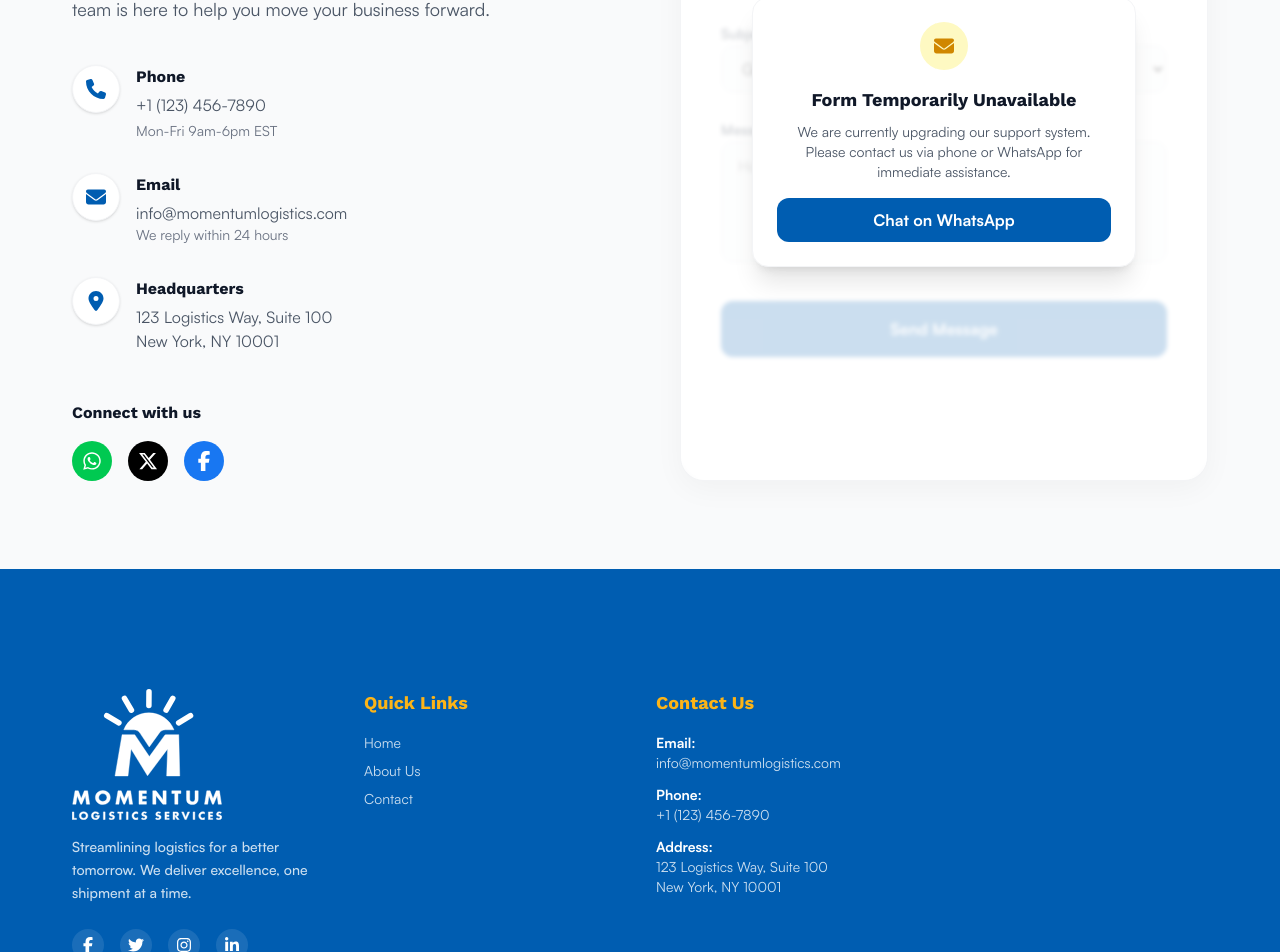
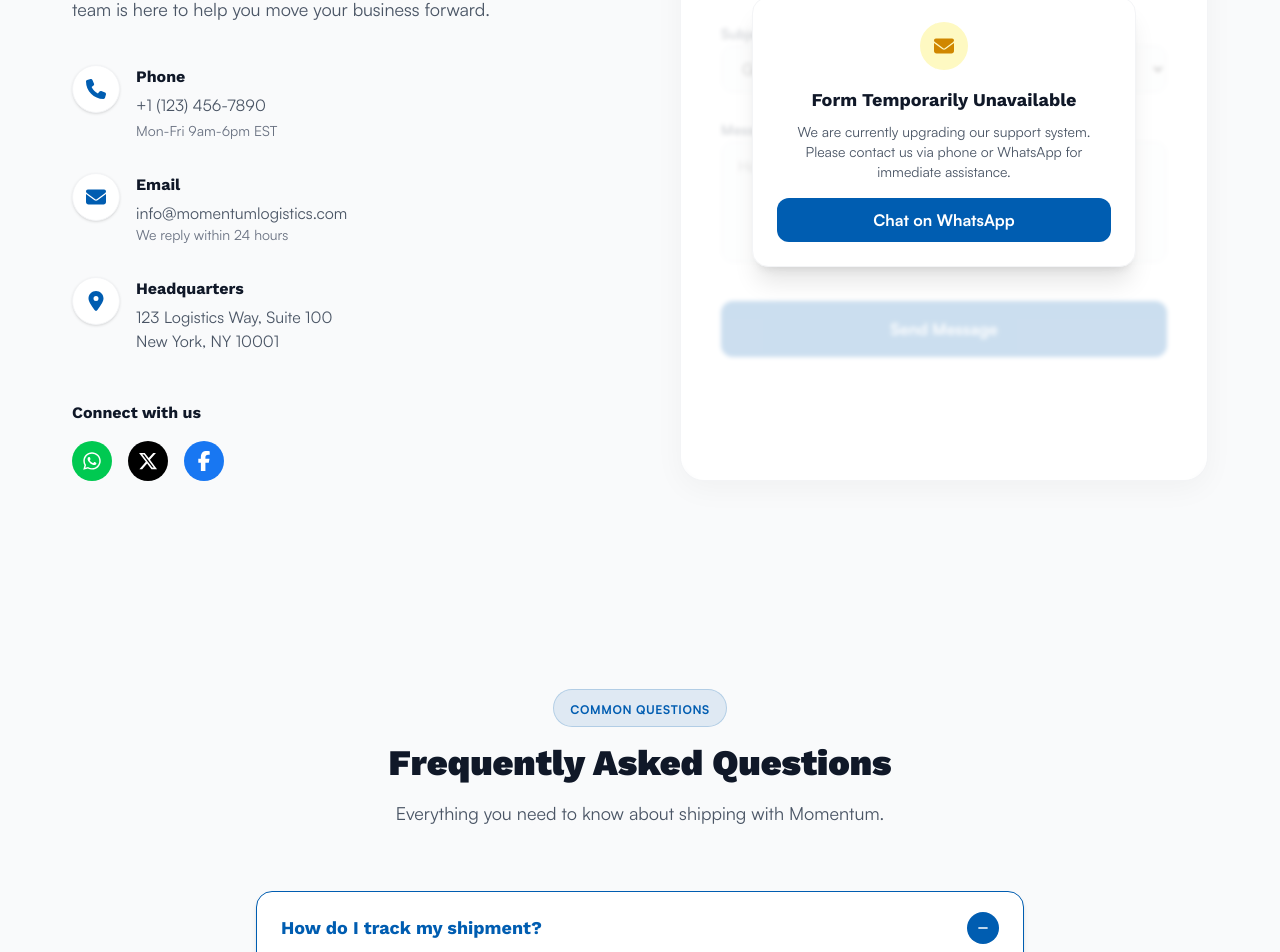
Before and after one commit to Momentum-log/mls-client, a Next.js app: page /contact in a window 1280 px wide. Shown: the part 444-1396 px from the top of the page. Built offline with nearby package versions, Linux system fonts and the light colour scheme.

Commit message:
refactor: relocate FAQ section to shared components, update page usage, and add OG image prompt documentation.

```diff
--- a/app/about/page.tsx
+++ b/app/about/page.tsx
@@ -2,7 +2,7 @@ import AboutHero from "@/components/about/about-hero";
 import MissionVision from "@/components/about/mission-vision";
 import ProblemSolution from "@/components/about/problem-solution";
 import CTASection from "@/components/home/cta-section";
-import FaqSection from "@/components/home/faq-section";
+import FaqSection from "@/components/shared/faq-section";
 
 export default function AboutPage() {
   return (
--- a/app/contact/page.tsx
+++ b/app/contact/page.tsx
@@ -3,6 +3,7 @@
 import React from "react";
 import Container from "@/components/shared/container";
 import Button from "@/components/ui/button";
+import FAQSection from "@/components/shared/faq-section";
 import { useUtilsStore } from "@/store/utils-store";
 import {
   FaPhone,
@@ -17,7 +18,8 @@ export default function ContactPage() {
   const { isContactFormDisabled } = useUtilsStore();
 
   return (
-    <div className="min-h-screen bg-gray-50 pt-32 pb-20">
+    <main>
+      <div className="bg-gray-50 pt-32 pb-20">
         <Container>
           <div className="grid grid-cols-1 lg:grid-cols-2 gap-12 lg:gap-20">
             {/* Contact Information */}
@@ -32,8 +34,8 @@ export default function ContactPage() {
                 <span className="text-brand-blue">Hear from You</span>
               </h1>
               <p className="text-gray-600 text-lg mb-10 leading-relaxed">
-              Have a question about your shipment? Need a custom quote? Our team
-              is here to help you move your business forward.
+                Have a question about your shipment? Need a custom quote? Our
+                team is here to help you move your business forward.
               </p>
 
               <div className="space-y-8 mb-12">
@@ -66,7 +68,9 @@ export default function ContactPage() {
                     <FaLocationDot className="w-5 h-5" />
                   </div>
                   <div>
-                  <h3 className="font-bold text-gray-900 mb-1">Headquarters</h3>
+                    <h3 className="font-bold text-gray-900 mb-1">
+                      Headquarters
+                    </h3>
                     <p className="text-gray-600">
                       123 Logistics Way, Suite 100
                       <br />
@@ -77,7 +81,9 @@ export default function ContactPage() {
               </div>
 
               <div>
-              <h3 className="font-bold text-gray-900 mb-4">Connect with us</h3>
+                <h3 className="font-bold text-gray-900 mb-4">
+                  Connect with us
+                </h3>
                 <div className="flex gap-4">
                   <a
                     href="#"
@@ -192,5 +198,7 @@ export default function ContactPage() {
           </div>
         </Container>
       </div>
+      <FAQSection />
+    </main>
   );
 }
--- a/app/page.tsx
+++ b/app/page.tsx
@@ -2,7 +2,7 @@ import Hero from "@/components/home/hero";
 import HowItWorks from "@/components/home/how-it-works";
 import ValueProp from "@/components/home/value-prop";
 import CTASection from "@/components/home/cta-section";
-import FAQSection from "@/components/home/faq-section";
+import FAQSection from "@/components/shared/faq-section";
 
 export default function Home() {
   return (
```
Also changed, not shown: components/shared/faq-section.tsx (renamed from components/home/faq-section.tsx), 1 other file (tests, documents, lock files or other folders). Lines whose indentation alone changed are shown as unchanged.
